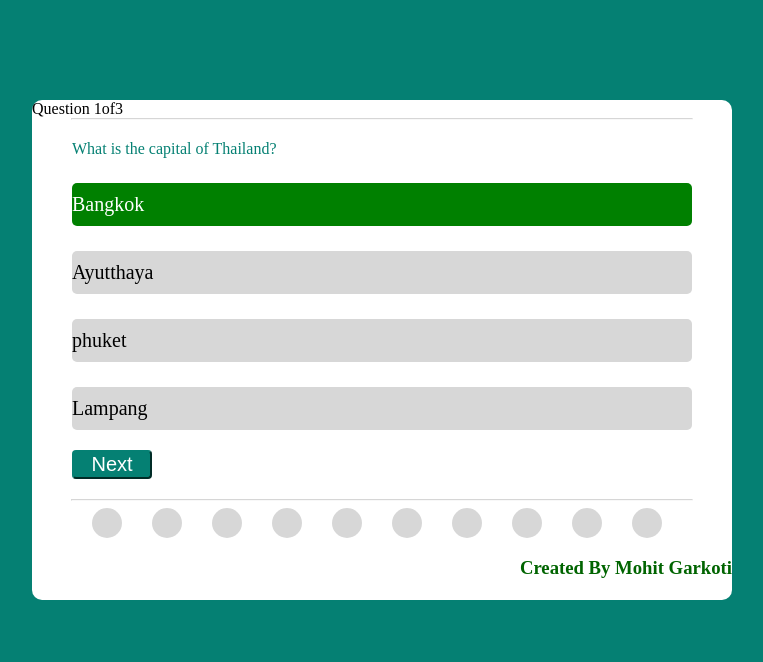
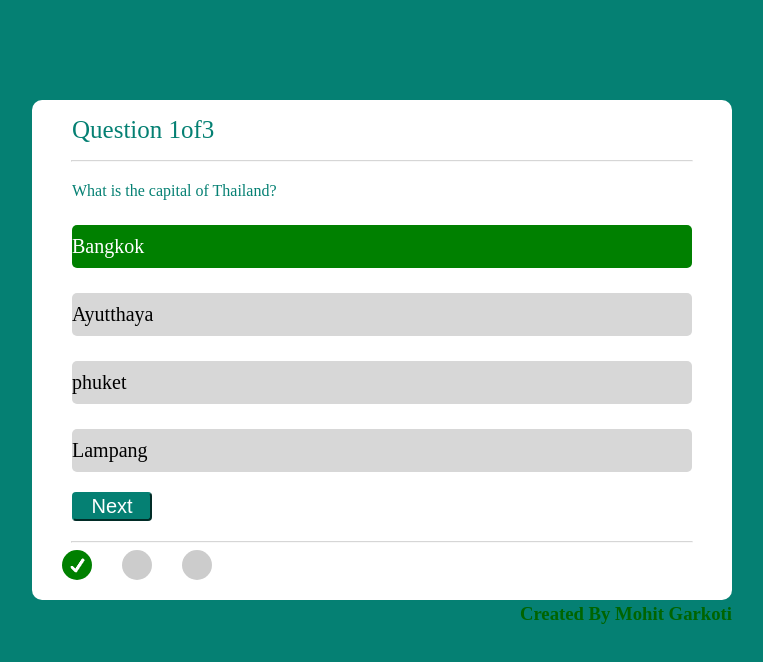
Before and after one commit to mohitgarkoti/Quiz, a plain HTML site: page index.html in a window 1280 px wide. Both pictures are taken after a click on the element "Bangkok". Shown: the whole page, without its empty margins (258-1021 px from the left). Drawn offline with Linux system fonts and the light colour scheme.

Commit message:
new change

```diff
--- a/index.html
+++ b/index.html
@@ -37,22 +37,15 @@
 
         <hr class="hr2">
 
-        <div class="circle">
 
-            <div class="round"></div>
-            <div class="round"></div>
-            <div class="round"></div>
-            <div class="round"></div>
-            <div class="round"></div>
-            <div class="round"></div>
-            <div class="round"></div>
-            <div class="round"></div>
-            <div class="round"></div>
-            <div class="round"></div>
+
+        <div class="answer-indicater">
+
+        </div>
 
 
 
-        </div>
+
         <h3 style="text-align: right; color: darkgreen; font-weight: bolder;">Created By Mohit Garkoti </h3>
     </div>
 
--- a/script.js
+++ b/script.js
@@ -1,30 +1,28 @@
-
 let questionCounter = 0;
 var currentQuestion;
 let availableQuestion = [];
 let availableOption = [];
 
-var questionsNumber, questionText, optionContainer;
+var questionsNumber, questionText, optionContainer, answerIndicaterContainer;
 // Questions will be asked
-const Quiz =
-    [{
-
-        q: 'What is capital of India?',
-        option: ['gandhinagar', 'Surat', 'Delhi', 'mumbai',],
-        answer: 2
+const Quiz = [
+    {
+        q: "What is capital of India?",
+        option: ["gandhinagar", "Surat", "Delhi", "mumbai"],
+        answer: 2,
     },
     {
-        q: 'What is the capital of Thailand?',
-        option: ['Lampang', 'phuket', 'Ayutthaya', 'Bangkok',],
-        answer: 3
+        q: "What is the capital of Thailand?",
+        option: ["Lampang", "phuket", "Ayutthaya", "Bangkok"],
+        answer: 3,
     },
 
     {
-        q: 'What is the capital of Gujarat',
-        option: ['surat', 'vadodara', 'gandhinagar', 'rajkot',],
-        answer: 2
+        q: "What is the capital of Gujarat",
+        option: ["surat", "vadodara", "gandhinagar", "rajkot"],
+        answer: 2,
     },
-    ]
+];
 // [{
 //     id: 0,
 //     q: "What is capital of India?",
@@ -58,20 +56,22 @@ const Quiz =
 
 // ]
 
-console.log("quiz", Quiz)
+console.log("quiz", Quiz);
 
 function setAvailableQuestion() {
     const totalQuestion = Quiz.length;
     console.log(totalQuestion);
     for (let i = 0; i < totalQuestion; i++) {
-        availableQuestion.push(Quiz[i])
+        availableQuestion.push(Quiz[i]);
     }
-    console.log("available question", availableQuestion)
+    console.log("available question", availableQuestion);
 }
 
 function getNewQuestion() {
-    questionsNumber.innerHTML = "Question " + (questionCounter + 1) + "of" + Quiz.length;
-    const questionIndex = availableQuestion[Math.floor(Math.random() * availableQuestion.length)]
+    questionsNumber.innerHTML =
+        "Question " + (questionCounter + 1) + "of" + Quiz.length;
+    const questionIndex =
+        availableQuestion[Math.floor(Math.random() * availableQuestion.length)];
     console.log("question index", questionIndex);
     currentQuestion = questionIndex;
     questionText.innerHTML = currentQuestion.q;
@@ -79,28 +79,28 @@ function getNewQuestion() {
     const index1 = availableQuestion.indexOf(questionIndex);
     availableQuestion.splice(index1, 1);
     // console.log(currentQuestion.option);
-    const optionLen = currentQuestion.option.length
+    const optionLen = currentQuestion.option.length;
     for (let i = 0; i < optionLen; i++) {
-        availableOption.push(i)
-
+        availableOption.push(i);
     }
-    optionContainer.innerHTML = '';
-    console.log(availableOption)
+    optionContainer.innerHTML = "";
+    console.log(availableOption);
     for (let i = 0; i < optionLen; i++) {
-        const optionIndex = availableOption[Math.floor(Math.random() * availableOption.length)];
+        const optionIndex =
+            availableOption[Math.floor(Math.random() * availableOption.length)];
         // console.log(optionIndex)
         const index2 = availableOption.indexOf(optionIndex);
         availableOption.splice(index2, 1);
-        console.log("option", optionIndex)
-        console.log(availableOption)
+        console.log("option", optionIndex);
+        console.log(availableOption);
         const option = document.createElement("div");
         option.innerHTML = currentQuestion.option[optionIndex];
         option.id = optionIndex;
         option.className = "option";
-        optionContainer.appendChild(option)
+        optionContainer.appendChild(option);
         option.setAttribute("onClick", "getResult(this)");
     }
-    console.log(availableOption)
+    console.log(availableOption);
     //
     // }
     questionCounter++;
@@ -109,42 +109,64 @@ function getNewQuestion() {
 function next() {
     if (questionCounter === Quiz.length) {
         console.log("quiz over");
-    }
-    else {
+    } else {
         getNewQuestion();
     }
 }
 
+function getResult(element) {
+    console.log(element)
+    console.log("element", element);
+    const id = parseInt(element.id);
+    console.log(id)
+    if (id === currentQuestion.answer) {
+        element.classList.add("correct");
+        console.log("correct");
+        updateAnswerIndicator("correct");
+    } else {
+        element.classList.add("incorrect");
+        updateAnswerIndicator("incorrect");
+        const optionLen = optionContainer.children.length;
+        for (let i = 0; i < optionLen; i++) {
+            if (parseInt(optionContainer.children[i].id) === currentQuestion.answer) {
+                optionContainer.children[i].classList.add("correct");
+            }
+        }
+    }
+    unclickAble();
+}
+
+function unclickAble() {
+    const optionLen = optionContainer.children.length;
+    for (let i = 0; i < optionLen; i++) {
+        optionContainer.children[i].classList.add("already-answerd")
+    }
+}
+
+function answerIndicater() {
+    const totalQuestion = Quiz.length;
+    for (let i = 0; i < totalQuestion; i++) {
+        const indicater = document.createElement("div");
+        answerIndicaterContainer.appendChild(indicater);
+    }
 
 
-function getResult(element) {
-    console.log("element", element)
-    const id = parseInt(element.id);
-    if (id === currentQuestion.answer) {
-        element.classList.add("correct")
-        console.log("correct")
-        // currentQuestion.answer.className("correct")
-    }
-
-    else {
-        element.classList.add("incorrect")
-    }
-    // unclickAble();
+}
+function updateAnswerIndicator(markType) {
+    answerIndicaterContainer.children[questionCounter - 1].classList.add(markType)
 }
 
-// function unclickAble() {
-//     const
-// }
 
 window.onload = function () {
-
-    console.log(Quiz)
+    console.log(Quiz);
 
     questionsNumber = document.querySelector(".question-number");
     questionText = document.querySelector(".question-text");
     optionContainer = document.querySelector(".option-container");
+    answerIndicaterContainer = document.querySelector(".answer-indicater");
 
-    console.log(getNewQuestion)
+    console.log(getNewQuestion);
     setAvailableQuestion();
     getNewQuestion();
-}
+    answerIndicater();
+};
--- a/style.css
+++ b/style.css
@@ -70,6 +70,9 @@ hr {
   background-color: red;
   color: white;
 }
+.option.already-answerd {
+  pointer-events: none;
+}
 .next {
   font-size: 20px;
   background-color: #058073;
@@ -96,11 +99,35 @@ h2 {
   padding-left: 30px;
 }
 
-.round {
+.answer-indicater div {
   border-radius: 52px;
   width: 30px;
   height: 30px;
   background-color: rgb(215, 215, 215);
   margin-left: 30px;
   margin-top: 7px;
+  display: inline-block;
+  background-color: #cccccc;
 }
+.answer-indicater div.correct {
+  background-color: green;
+  background-image: url("correct.png");
+  background-size: 50%;
+  background-repeat: no-repeat;
+  background-position: center;
+}
+
+.answer-indicater div.incorrect {
+  background-color: red;
+  background-image: url("wrong.png");
+  background-size: 50%;
+  background-repeat: no-repeat;
+  background-position: center;
+}
+.question-number {
+  margin-left: 40px;
+  font-size: 25px;
+  font-weight: 200;
+  line-height: 60px;
+  color: #058073;
+}
```
Also changed, not shown: correct.png (added), wrong.png (added).
